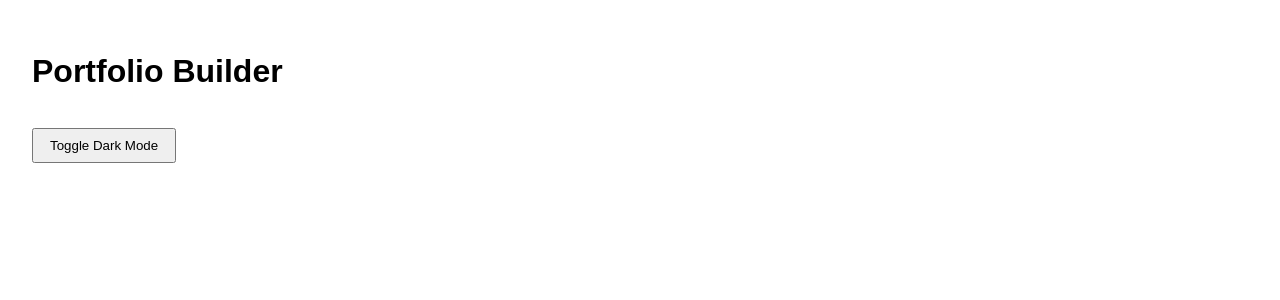
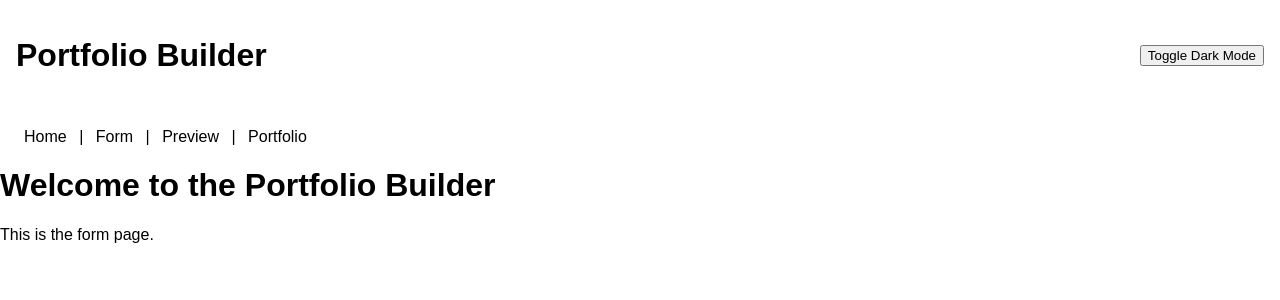
Before and after one commit to Khushi-Sarawagi/Resume_Builder, a React (Vite) app: page /form in a window 1280 px wide. Shown: the top 300 px of the page. Built offline with nearby package versions, Linux system fonts and the light colour scheme.

Commit message:
Set up React Router with dark mode toggle and pages

```diff
--- a/package.json
+++ b/package.json
@@ -11,7 +11,8 @@
   },
   "dependencies": {
     "react": "^19.0.0",
-    "react-dom": "^19.0.0"
+    "react-dom": "^19.0.0",
+    "react-router-dom": "^7.5.1"
   },
   "devDependencies": {
     "@eslint/js": "^9.22.0",
--- a/src/App.css
+++ b/src/App.css
@@ -5,22 +5,29 @@
 
 [data-theme="dark"] {
   --bg-color: #121212;
-  --text-color: #f5f5f5;
+  --text-color: #ffffff;
 }
 
 body {
   margin: 0;
-  font-family: Arial, sans-serif;
+  font-family: sans-serif;
   background-color: var(--bg-color);
   color: var(--text-color);
 }
 
-.app {
-  padding: 2rem;
+header {
+  padding: 1rem;
+  display: flex;
+  justify-content: space-between;
+  align-items: center;
 }
 
-button {
-  margin-top: 1rem;
-  padding: 0.5rem 1rem;
-  cursor: pointer;
+nav {
+  margin: 1rem;
 }
+
+nav a {
+  margin: 0 0.5rem;
+  text-decoration: none;
+  color: var(--text-color);
+}
--- a/src/App.jsx
+++ b/src/App.jsx
@@ -1,5 +1,11 @@
 import { useState, useEffect } from "react";
+import { BrowserRouter as Router, Routes, Route, Link } from "react-router-dom";
 import "./App.css";
+
+import Home from "./pages/Home";
+import FormPage from "./pages/FormPage";
+import PreviewPage from "./pages/PreviewPage";
+import PortfolioPage from "./pages/PortfolioPage";
 
 function App() {
   const [darkMode, setDarkMode] = useState(
@@ -15,6 +21,7 @@ function App() {
   }, [darkMode]);
 
   return (
+    <Router>
       <div className="app">
         <header>
           <h1>Portfolio Builder</h1>
@@ -22,7 +29,23 @@ function App() {
             Toggle {darkMode ? "Light" : "Dark"} Mode
           </button>
         </header>
+
+        {/* Simple Navigation */}
+        <nav>
+          <Link to="/">Home</Link> |{" "}
+          <Link to="/form">Form</Link> |{" "}
+          <Link to="/preview">Preview</Link> |{" "}
+          <Link to="/portfolio">Portfolio</Link>
+        </nav>
+
+        <Routes>
+          <Route path="/" element={<Home />} />
+          <Route path="/form" element={<FormPage />} />
+          <Route path="/preview" element={<PreviewPage />} />
+          <Route path="/portfolio" element={<PortfolioPage />} />
+        </Routes>
       </div>
+    </Router>
   );
 }
 
--- /dev/null
+++ b/src/pages/FormPage.jsx
@@ -0,0 +1,10 @@
+function FormPage() {
+    return (
+      <div>
+        <h1>Welcome to the Portfolio Builder</h1>
+        <p>This is the form page.</p>
+      </div>
+    );
+  }
+
+  export default FormPage;
--- /dev/null
+++ b/src/pages/Home.jsx
@@ -0,0 +1,10 @@
+function Home() {
+    return (
+      <div>
+        <h1>Welcome to the Portfolio Builder</h1>
+        <p>This is the home page.</p>
+      </div>
+    );
+  }
+
+  export default Home;
--- /dev/null
+++ b/src/pages/PortfolioPage.jsx
@@ -0,0 +1,10 @@
+function PortfolioPage() {
+    return (
+      <div>
+        <h1>Welcome to the Portfolio Builder</h1>
+        <p>This is the portfolio page.</p>
+      </div>
+    );
+  }
+
+  export default PortfolioPage;
--- /dev/null
+++ b/src/pages/PreviewPage.jsx
@@ -0,0 +1,10 @@
+function PreviewPage() {
+    return (
+      <div>
+        <h1>Welcome to the Portfolio Builder</h1>
+        <p>This is the preview page.</p>
+      </div>
+    );
+  }
+
+  export default PreviewPage;
```
Also changed, not shown: 1 other file (tests, documents, lock files or other folders). Lines whose indentation alone changed are shown as unchanged.
